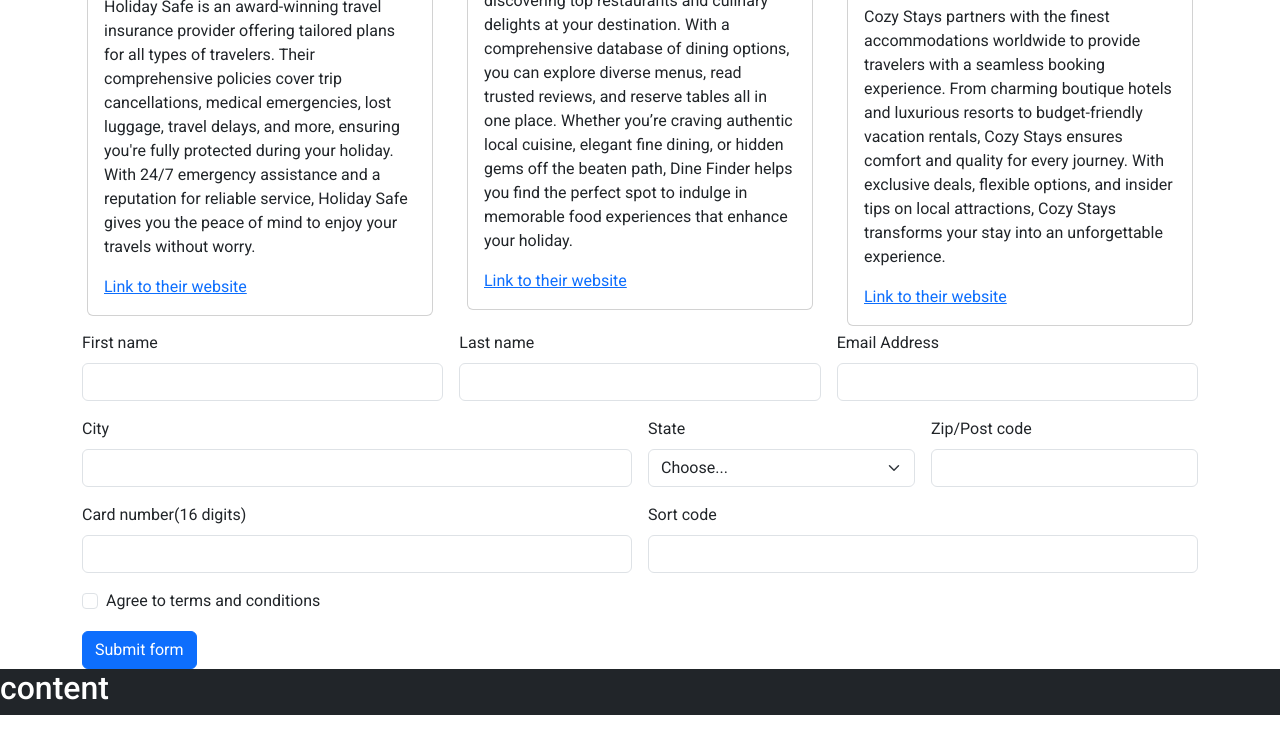
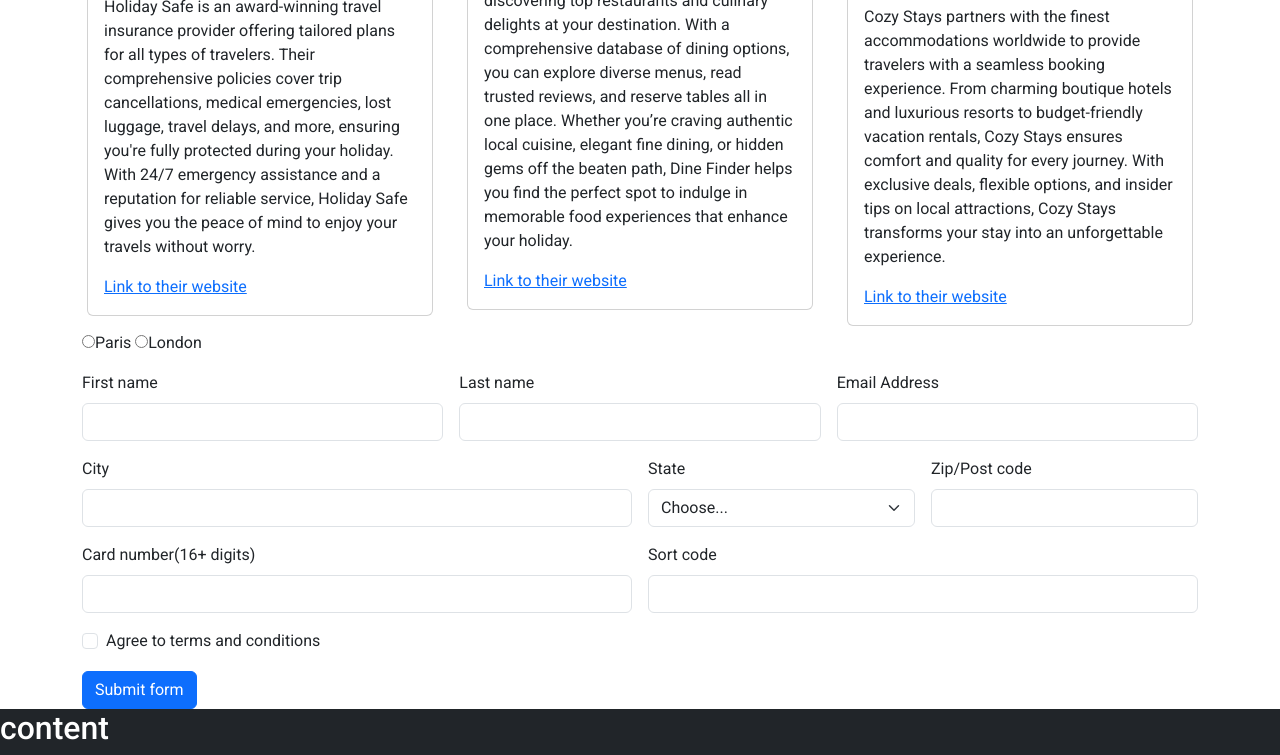
Before and after one commit to JamesBracken/Escape-and-explore, a plain HTML site: page booking.html in a window 1280 px wide. Shown: the part 611-1366 px from the top of the page. Before the commit the page ends 1326 px from the top, so only its background shows below. Drawn offline with nearby package versions, Linux system fonts and the light colour scheme; some packages are replaced by stand-ins of ours; a web font is replaced by a local one.

Commit message:
Add: booking city test

```diff
--- a/booking.html
+++ b/booking.html
@@ -125,6 +125,15 @@
         <section>
             <div class="container">
                 <form class="row g-3 needs-validation">
+                    <div>
+                        <label for="parisCity"><input type="radio" name="paris" id="parisCity"><span>Paris</span></label>
+                        <label for="londonCity"><input type="radio" name="london" id="londonCity"><span>London</span></label>
+                        <!-- <label for=""><input type="text" name="" id=""></label> -->
+                        <!-- <select name="city" id="citySelection">
+                            <option value="paris">Paris</option>
+                            <option value="london">London</option>
+                        </select> -->
+                    </div>
                     <div class="col-md-4">
                         <label for="validationCustom01" class="form-label">First name</label>
                         <input type="text" class="form-control" id="validationCustom01" required>
@@ -171,7 +180,7 @@
                         </div>
                     </div>
                     <div class="col-md-6">
-                        <label for="validationCustom03" class="form-label">Card number(16 digits)</label>
+                        <label for="validationCustom03" class="form-label">Card number(16+ digits)</label>
                         <input type="text" class="form-control" id="validationCustom03" pattern="[0-9]{16+}" required>
                         <div class="invalid-feedback">
                             Please provide a valid Card number.
```
